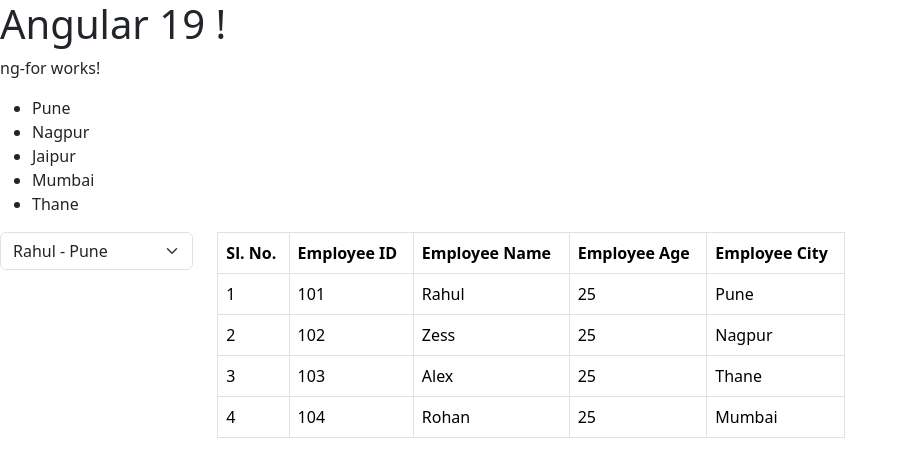
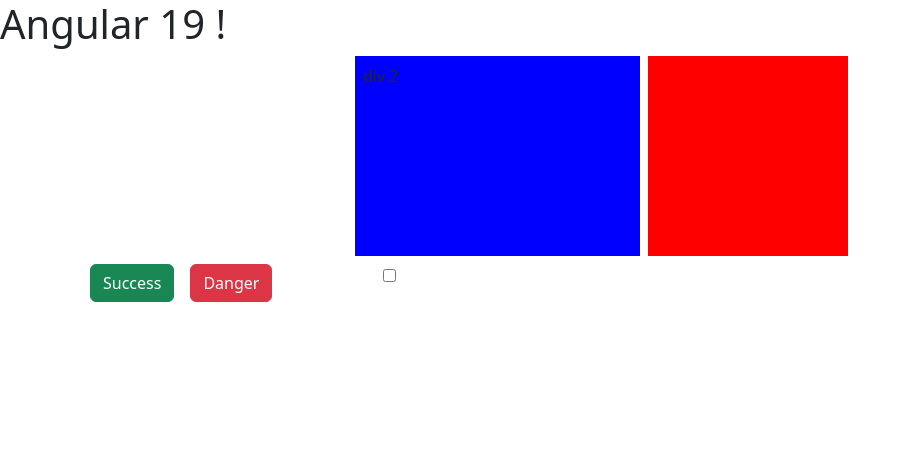
Before and after one commit to msaShahid/Angular19_App, an Angular app: page / in a window 1280 px wide. Shown: the top 462 px of the page, without its empty margins (0-911 px from the left). Built offline with nearby package versions, Linux system fonts and the light colour scheme.

Commit message:
practice using ngClass and ngStyle components

```diff
--- a/src/app/app.component.html
+++ b/src/app/app.component.html
@@ -1,3 +1,3 @@
 <h1>Angular 19 !</h1>
 
-<app-ng-for></app-ng-for>
+<app-ng-style></app-ng-style>
--- a/src/app/app.component.ts
+++ b/src/app/app.component.ts
@@ -5,10 +5,12 @@
 import { DataBindingComponent } from "./components/data-binding/data-binding.component";
 import { NgIfComponent } from "./components/ng-if/ng-if.component";
 import { NgForComponent } from "./components/ng-for/ng-for.component";
+import { NgClassComponent } from './components/ng-class/ng-class.component';
+import { NgStyleComponent } from './components/ng-style/ng-style.component';
 
 @Component({
   selector: 'app-root',
-  imports: [NgForComponent],
+  imports: [NgStyleComponent],
   templateUrl: './app.component.html',
   styleUrl: './app.component.css'
 })
--- /dev/null
+++ b/src/app/components/ng-style/ng-style.component.html
@@ -0,0 +1,23 @@
+<div class="container">
+    <div class="row">
+        <div class="col-md-3 p-2" [ngStyle]="{'background-color': divBlockColor, 'color':'white'}">
+            div 1
+        </div>
+        <div class="col-md-3 p-2" [ngStyle]="{'background-color':isChecked == true ? 'black':'blue'}">
+            div 2
+        </div>
+        <div class="col-md-3 mx-2" [ngStyle]="cssVal">
+
+        </div>
+    </div>
+
+    <div class="row mt-2">
+        <div class="col-md-3 mx-2">
+            <button type="button" class="btn btn-md btn-success" (click)="addDivColor('green')">Success</button>
+            <button type="button" class="btn btn-md btn-danger mx-3" (click)="addDivColor('red')">Danger</button>
+        </div>
+        <div class="col-md-3">
+            <input type="checkbox" name="" id="" [(ngModel)]="isChecked">
+        </div>
+    </div>
+</div>
--- /dev/null
+++ b/src/app/components/ng-style/ng-style.component.ts
@@ -0,0 +1,26 @@
+import { CommonModule, NgStyle } from '@angular/common';
+import { Component } from '@angular/core';
+import { FormsModule } from '@angular/forms';
+
+@Component({
+  selector: 'app-ng-style',
+  imports: [NgStyle, FormsModule],
+  templateUrl: './ng-style.component.html',
+  styleUrl: './ng-style.component.css'
+})
+export class NgStyleComponent {
+  divBlockColor: string = "";
+  isChecked: boolean = false;
+
+  cssVal: any ={
+    'background-color': 'red',
+    'width': '200px',
+    'height': '200px'
+  }
+
+
+  addDivColor(color: string){
+    this.divBlockColor = color;
+  }
+
+}
```
Also changed, not shown: src/app/components/ng-class/ng-class.component.html (added, +24 -0 lines), src/app/components/ng-class/ng-class.component.ts (added, +21 -0 lines), src/app/components/ng-class/ng-class.component.css (added), src/app/components/ng-style/ng-style.component.css (added), 2 other files (tests, documents, lock files or other folders).
